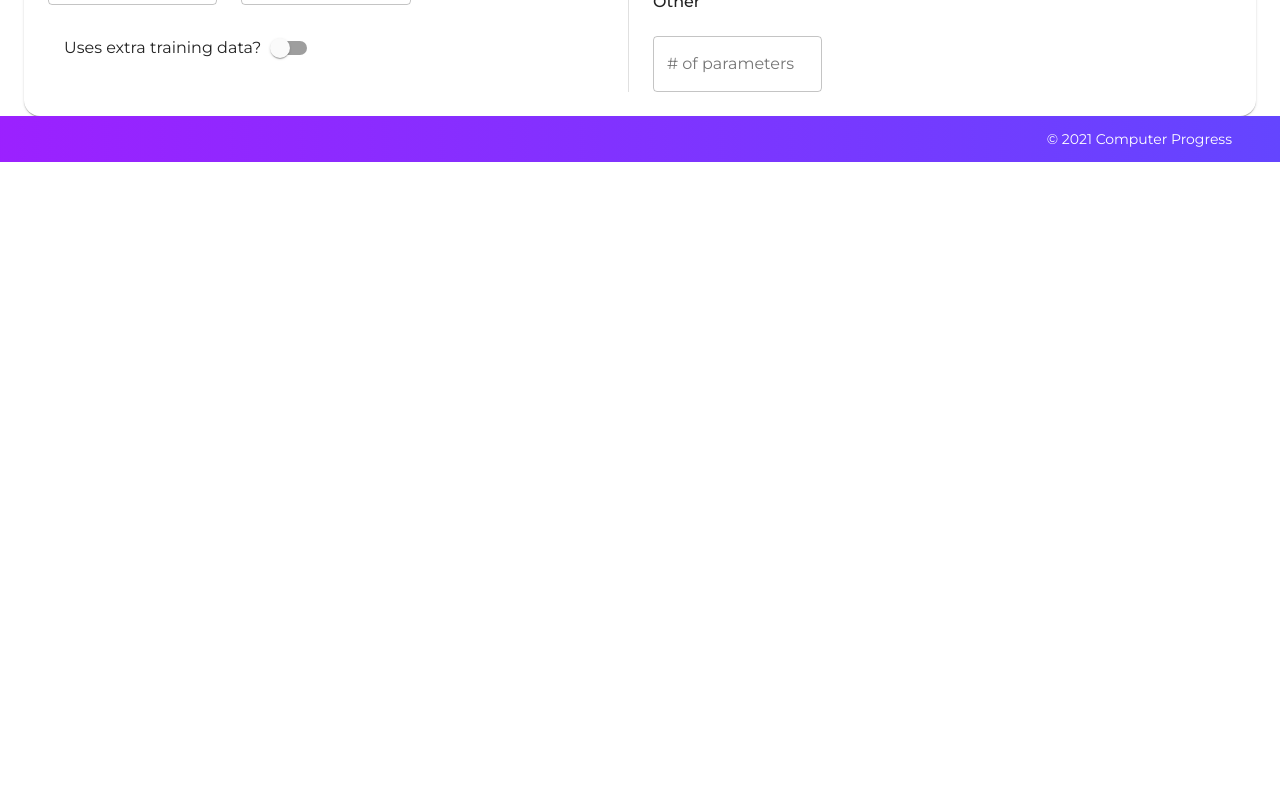
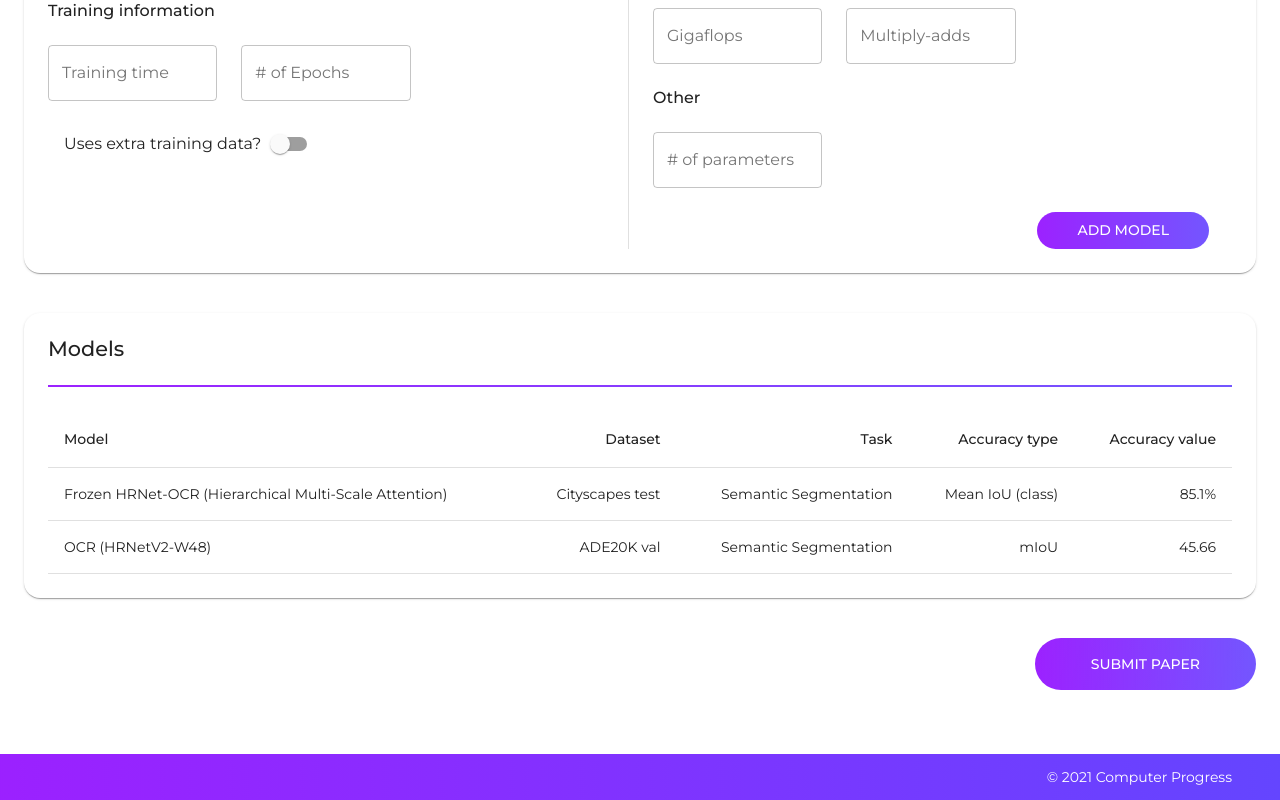
Before and after one commit to Computer-Progress/computerprogress.com, a Next.js app: page /submit-paper in a window 1280 px wide. Shown: the part 1001-1801 px from the top of the page. Before the commit the page ends 1163 px from the top, so only its background shows below. Built offline with nearby package versions, Linux system fonts and the light colour scheme.

Commit message:
Create models list on submit page

```diff
--- /dev/null
+++ b/components/SubmitModelsList/index.js
@@ -0,0 +1,59 @@
+import {
+  Grid,
+  Table,
+  TableBody,
+  TableCell,
+  TableContainer,
+  TableHead,
+  TableRow,
+  Typography,
+} from "@material-ui/core";
+import { StyledCard, StyledBoxContainer, StyledDivider } from "./styles";
+
+export default function SubmitModelsList({ models }) {
+  return (
+    <StyledCard>
+      <StyledBoxContainer>
+        <Grid container spacing={3}>
+          <Grid item xs={12}>
+            <Typography variant="h3">Models</Typography>
+          </Grid>
+
+          <Grid item xs={12}>
+            <StyledDivider />
+          </Grid>
+
+          <Grid item xs={12}>
+            <TableContainer>
+              <Table>
+                <TableHead>
+                  <TableRow>
+                    <TableCell>Model</TableCell>
+                    <TableCell align="right">Dataset</TableCell>
+                    <TableCell align="right">Task</TableCell>
+                    <TableCell align="right">Accuracy type</TableCell>
+                    <TableCell align="right">Accuracy value</TableCell>
+                  </TableRow>
+                </TableHead>
+
+                <TableBody>
+                  {models.map((model) => (
+                    <TableRow key={model.name}>
+                      <TableCell component="th" scope="row">
+                        {model.name}
+                      </TableCell>
+                      <TableCell align="right">{model.dataset}</TableCell>
+                      <TableCell align="right">{model.task}</TableCell>
+                      <TableCell align="right">{model.accuracyType}</TableCell>
+                      <TableCell align="right">{model.accuracyValue}</TableCell>
+                    </TableRow>
+                  ))}
+                </TableBody>
+              </Table>
+            </TableContainer>
+          </Grid>
+        </Grid>
+      </StyledBoxContainer>
+    </StyledCard>
+  );
+}
--- /dev/null
+++ b/components/SubmitModelsList/styles.js
@@ -0,0 +1,20 @@
+import styled from "styled-components";
+import { Card, Box, Divider } from "@material-ui/core";
+
+export const StyledCard = styled(Card).attrs({})`
+  border-radius: 16px !important;
+`;
+
+export const StyledBoxContainer = styled(Box).attrs({
+  p: 3,
+})``;
+
+export const StyledDivider = styled(Divider).attrs({})`
+  height: 2px !important;
+  background: linear-gradient(
+      268.88deg,
+      rgba(255, 255, 255, 0.1) -7.38%,
+      #9e1fff 104.79%
+    ),
+    #6047ff !important;
+`;
--- a/components/SubmitPaperModel/index.js
+++ b/components/SubmitPaperModel/index.js
@@ -12,6 +12,8 @@ import {
   InputLabel,
   FormControlLabel,
   Switch,
+  Button,
+  Box,
 } from "@material-ui/core";
 import { useTheme } from "@material-ui/core/styles";
 import AdjustIcon from "@material-ui/icons/Adjust";
@@ -26,6 +28,7 @@ import {
   StyledTextField,
   StyledAutocomplete,
   StyledDivider,
+  StyledButton,
 } from "./styles";
 import { InputAdornment } from "@material-ui/core";
 import { useState } from "react";
@@ -291,6 +294,14 @@ export default function SubmitPaperModel() {
             <Grid item xs={6} md={5} lg={4} xl={3}>
               <StyledTextField label="# of parameters" />
             </Grid>
+
+            <Grid item xs={12}>
+              <Box display="flex" justifyContent="flex-end">
+                <StyledButton>
+                  <Box px={3}>Add model</Box>
+                </StyledButton>
+              </Box>
+            </Grid>
           </Grid>
         </Grid>
       </StyledBoxContainer>
--- a/components/SubmitPaperModel/styles.js
+++ b/components/SubmitPaperModel/styles.js
@@ -1,5 +1,12 @@
 import styled from "styled-components";
-import { Card, Box, TextField, Select, Divider } from "@material-ui/core";
+import {
+  Card,
+  Box,
+  TextField,
+  Select,
+  Divider,
+  Button,
+} from "@material-ui/core";
 import { Autocomplete } from "@material-ui/lab";
 
 export const StyledCard = styled(Card).attrs({})`
@@ -38,3 +45,17 @@ export const StyledSelect = styled(Select).attrs({
 export const StyledAutocomplete = styled(Autocomplete).attrs({
   fullWidth: true,
 })``;
+
+export const StyledButton = styled(Button).attrs({
+  disableElevation: true,
+  color: "primary",
+  variant: "contained",
+})`
+  border-radius: 100px !important;
+  background: linear-gradient(
+      268.88deg,
+      rgba(255, 255, 255, 0.1) -7.38%,
+      #9e1fff 104.79%
+    ),
+    #6047ff !important;
+`;
--- a/containers/SubmitPaper/index.js
+++ b/containers/SubmitPaper/index.js
@@ -4,28 +4,66 @@ import { MuiTheme } from "../../styles/theme";
 import PageTemplate from "../../components/PageTemplate";
 import SubmitPaperInfo from "../../components/SubmitPaperInfo";
 import SubmitPaperModel from "../../components/SubmitPaperModel";
+import SubmitModelsList from "../../components/SubmitModelsList";
 
-import { Grid } from "@material-ui/core/";
+import { Box, Grid, Typography } from "@material-ui/core/";
 
-import { Typography } from "@material-ui/core";
+import { StyledButton } from "./styles";
+
+function createData(name, dataset, task, accuracyType, accuracyValue) {
+  return { name, dataset, task, accuracyType, accuracyValue };
+}
+
+const models = [
+  createData(
+    "Frozen HRNet-OCR (Hierarchical Multi-Scale Attention)",
+    "Cityscapes test",
+    "Semantic Segmentation",
+    "Mean IoU (class)",
+    "85.1%"
+  ),
+  createData(
+    "OCR (HRNetV2-W48)",
+    "ADE20K val",
+    "Semantic Segmentation",
+    "mIoU",
+    "45.66"
+  ),
+];
 
 export default function SubmitPaper() {
   return (
     <ThemeProvider theme={MuiTheme}>
       <PageTemplate>
-        <Grid container spacing={3}>
-          <Grid item>
+        <Box py={8}>
+          <Grid container spacing={5}>
+            <Grid item xs={12}>
               <Typography variant="h1">Submit paper</Typography>
             </Grid>
 
-          <Grid item>
+            <Grid item xs={12}>
               <SubmitPaperInfo />
             </Grid>
 
-          <Grid item>
+            <Grid item xs={12}>
               <SubmitPaperModel />
             </Grid>
+
+            <Grid item xs={12}>
+              <SubmitModelsList models={models} />
             </Grid>
+
+            <Grid item xs={12}>
+              <Box display="flex" justifyContent="flex-end">
+                <StyledButton>
+                  <Box px={5} py={1}>
+                    Submit paper
+                  </Box>
+                </StyledButton>
+              </Box>
+            </Grid>
+          </Grid>
+        </Box>
       </PageTemplate>
     </ThemeProvider>
   );
--- a/containers/SubmitPaper/styles.js
+++ b/containers/SubmitPaper/styles.js
@@ -0,0 +1,16 @@
+import styled from "styled-components";
+import { Button } from "@material-ui/core";
+
+export const StyledButton = styled(Button).attrs({
+  disableElevation: true,
+  color: "primary",
+  variant: "contained",
+})`
+  border-radius: 100px !important;
+  background: linear-gradient(
+      268.88deg,
+      rgba(255, 255, 255, 0.1) -7.38%,
+      #9e1fff 104.79%
+    ),
+    #6047ff !important;
+`;
```
Lines whose indentation alone changed are shown as unchanged.
